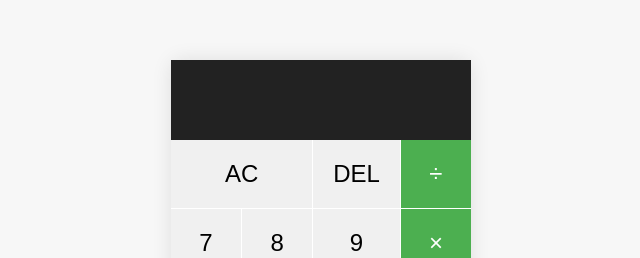
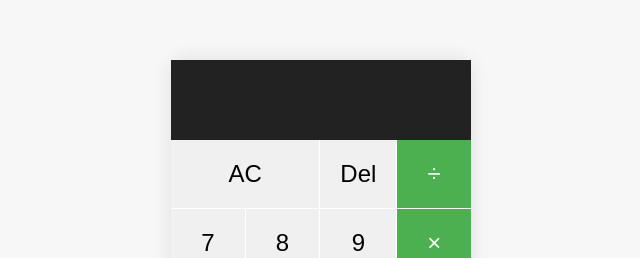
Before and after one commit to wnduddlekd/calculator_11, a plain HTML site: page index.html in a window 1280 px wide. Shown: the part 128-386 px from the top of the page, 319-959 px from the left. Drawn offline with Linux system fonts and the light colour scheme.

Commit message:
Add trivial update to force changes

```diff
--- a/index.html
+++ b/index.html
@@ -11,7 +11,7 @@
       <div id="display" class="display"></div>
       <div class="buttons">
         <button class="button AC" onclick="clearDisplay()">AC</button>
-        <button class="button" onclick="deleteLast()">DEL</button>
+        <button class="button" onclick="deleteLast()">Del</button>
         <button class="button sign" onclick="appendToDisplay('/')">÷</button>
 
         <button class="button" onclick="appendToDisplay('7')">7</button>
```
